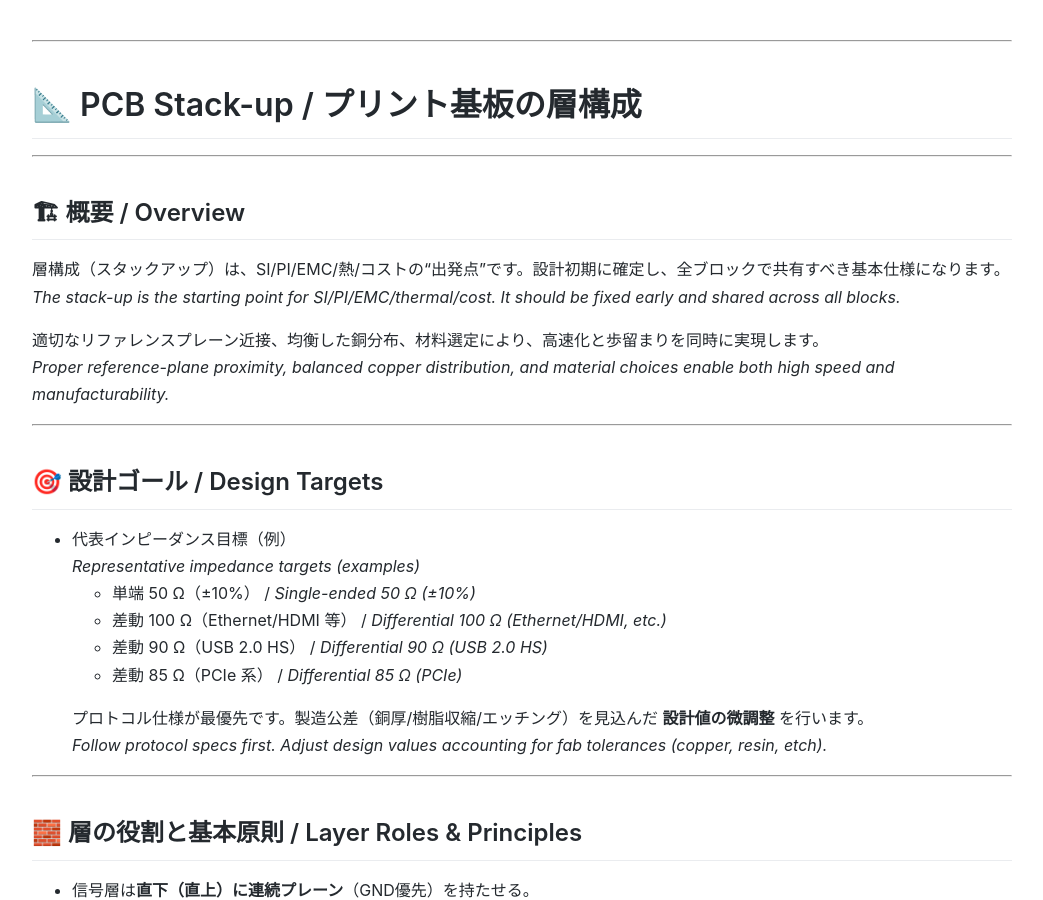
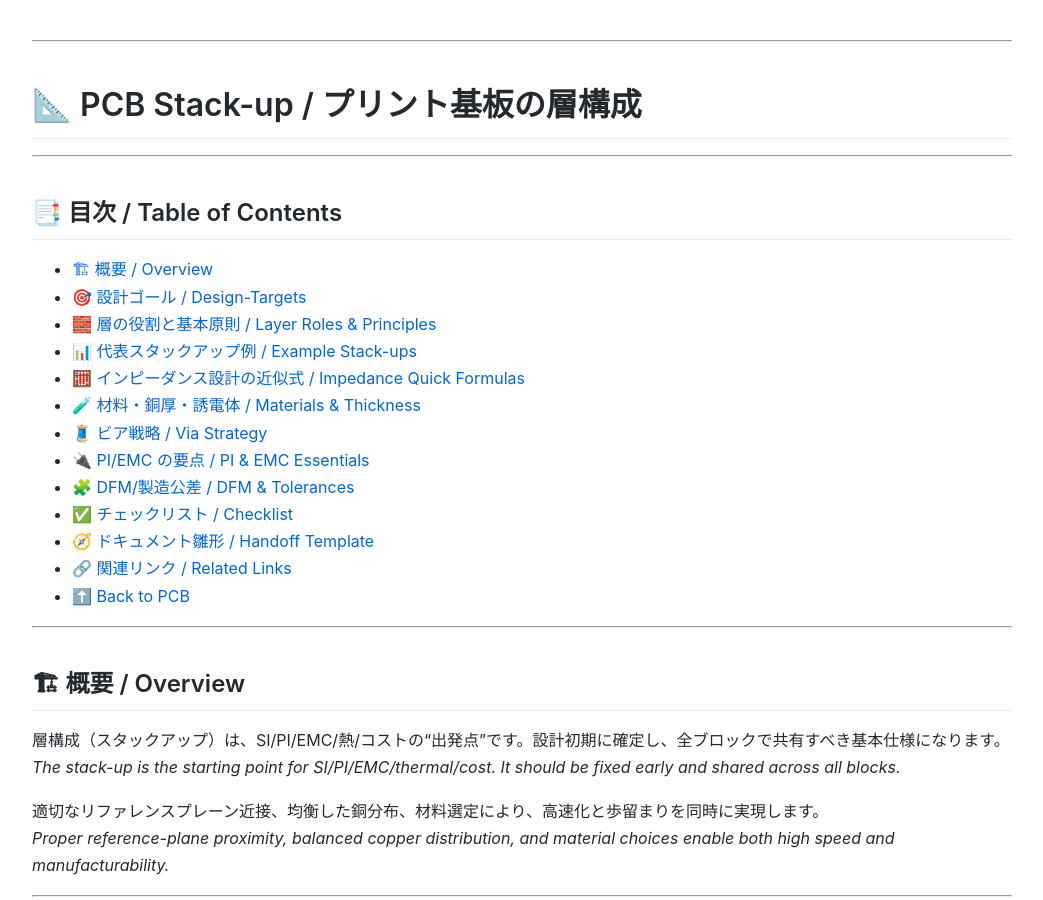
Before and after one commit to Samizo-AITL/Edusemi-Plus, a Jekyll site: the page built from Assembly-Integration/PCB/stackup.md, in a window 1280 px wide and 900 px high. Shown: the whole window, without its empty margins (118-1161 px from the left). Built offline with Jekyll 4.4.1, drawn with Linux system fonts in a browser that asks for light colours.

Commit message:
Update stackup.md

```diff
--- a/Assembly-Integration/PCB/stackup.md
+++ b/Assembly-Integration/PCB/stackup.md
@@ -6,6 +6,23 @@ title: "PCB Stack-up | プリント基板の層構成"
 ---
 
 # 📐 PCB Stack-up / プリント基板の層構成
+
+---
+
+## 📑 目次 / Table of Contents
+- [🏗 概要 / Overview](#-概要--overview)
+- [🎯 設計ゴール / Design-Targets](#-設計ゴール--design-targets)
+- [🧱 層の役割と基本原則 / Layer Roles & Principles](#-層の役割と基本原則--layer-roles--principles)
+- [📊 代表スタックアップ例 / Example Stack-ups](#-代表スタックアップ例--example-stack-ups)
+- [🧮 インピーダンス設計の近似式 / Impedance Quick Formulas](#-インピーダンス設計の近似式--impedance-quick-formulas)
+- [🧪 材料・銅厚・誘電体 / Materials & Thickness](#-材料銅厚誘電体--materials--thickness)
+- [🧵 ビア戦略 / Via Strategy](#-ビア戦略--via-strategy)
+- [🔌 PI/EMC の要点 / PI & EMC Essentials](#-piemc-の要点--pi--emc-essentials)
+- [🧩 DFM/製造公差 / DFM & Tolerances](#-dfm製造公差--dfm--tolerances)
+- [✅ チェックリスト / Checklist](#-チェックリスト--checklist)
+- [🧭 ドキュメント雛形 / Handoff Template](#-ドキュメント雛形--handoff-template)
+- [🔗 関連リンク / Related Links](#-関連リンク--related-links)
+- [⬆️ Back to PCB](#️-back-to-pcb)
 
 ---
 
```
